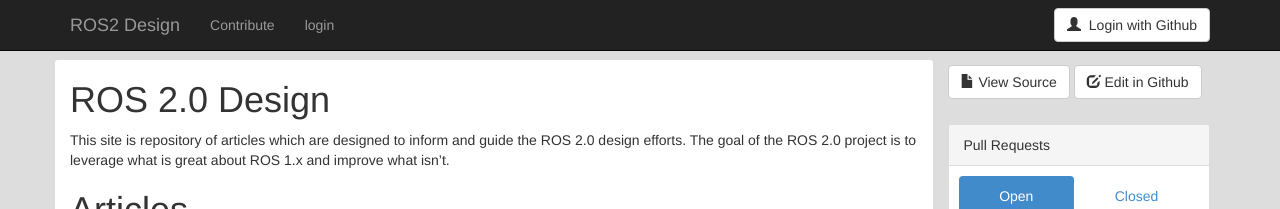
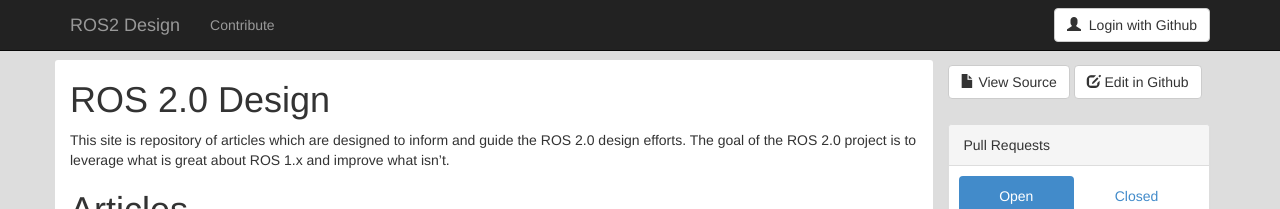
Before and after one commit to ros2/design, a Jekyll site: the page built from index.md, in a window 1280 px wide. Shown: the top 209 px of the page. Built offline with Jekyll 4.4.1, drawn with Linux system fonts in a browser that asks for light colours; nearby versions of some CDN libraries; Markdown is read by kramdown in place of the engine named in the settings.

Commit message:
hide special login page in navbar

```diff
--- a/_includes/header.html
+++ b/_includes/header.html
@@ -35,7 +35,7 @@
           <ul class="nav navbar-nav">
           {% for p in site.pages %}
             {% assign p_split = p.url | split: '/' %}
-            {% if p_split.last and p_split[1] == p_split.last %}
+            {% if p_split.last and p_split.last != 'login' and p_split[1] == p_split.last %}
             <li>
               <a href="{{ site.baseurl }}{{ p.url }}">{{ p.title }}</a>
             </li>
```
